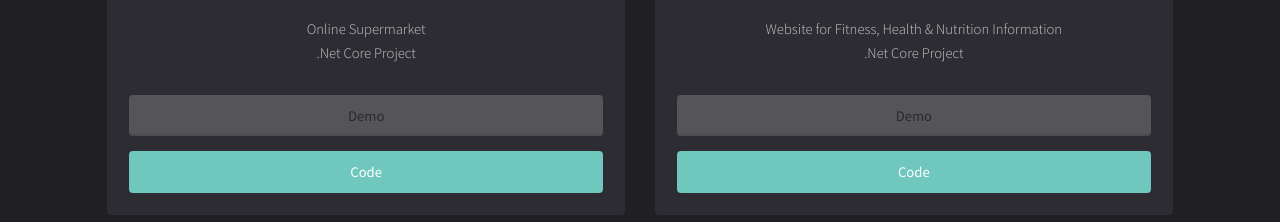
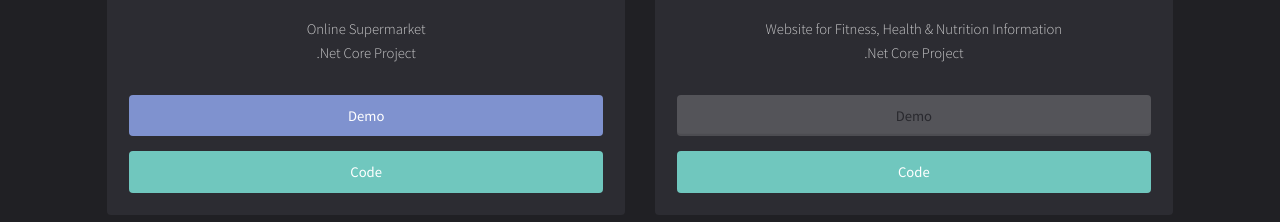
Before and after one commit to KaloyanDanev/portfolio, a plain HTML site: page index.html in a window 1280 px wide. Shown: the part 1571-1793 px from the top of the page. Drawn offline with Linux system fonts and the light colour scheme.

Commit message:
Added Demo on Lyukikuki project

```diff
--- a/index.html
+++ b/index.html
@@ -54,7 +54,7 @@
 									<p>Online Supermarket
 									<br>
 									.Net Core Project</p>
-									<a class="button style2 fit disabled">Demo</a>
+									<a href="https://lyukikukionlinestore.azurewebsites.net/" class="button style2 fit">Demo</a>
 									<a href="https://github.com/KaloyanDanev/Lyukikuki" class="button fit">Code</a>
 								</div>
 							</div>
```
